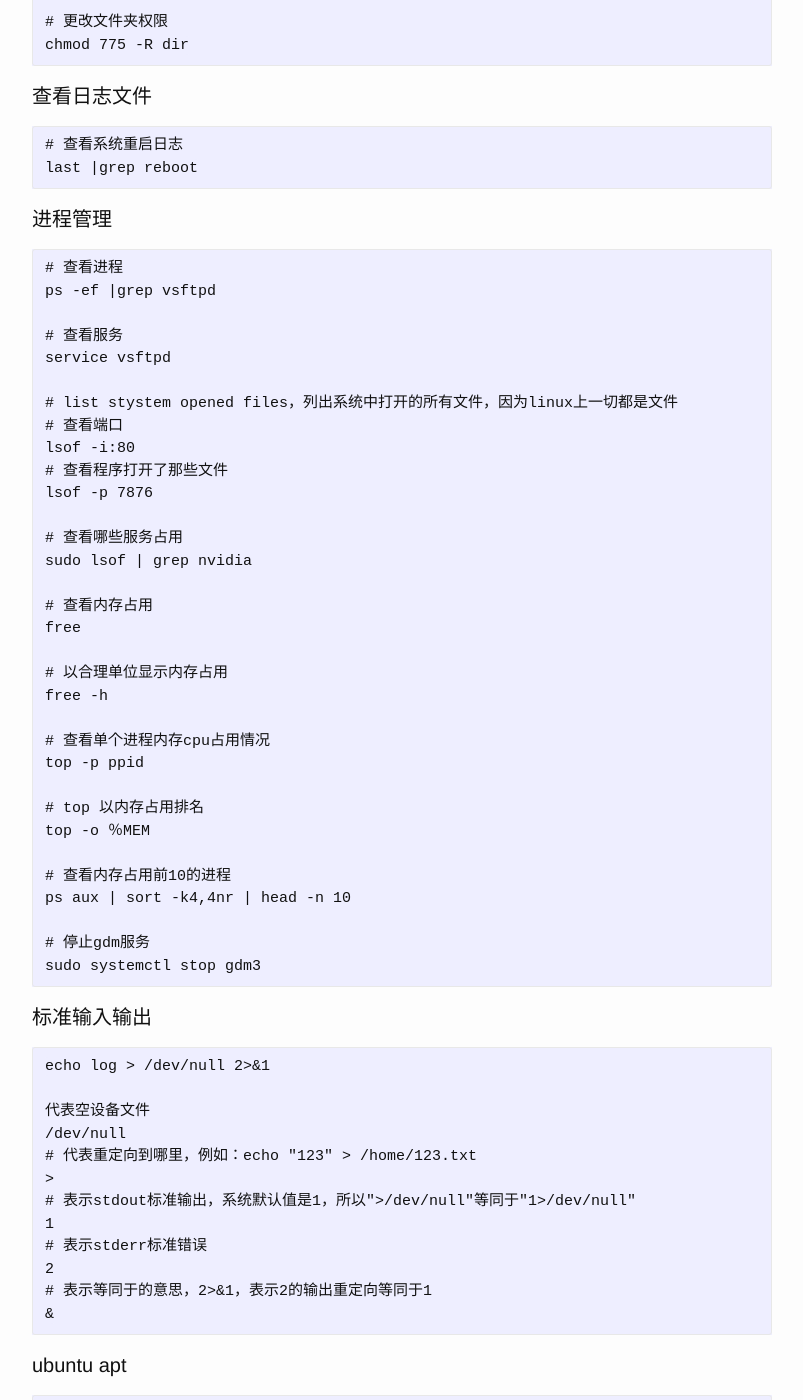
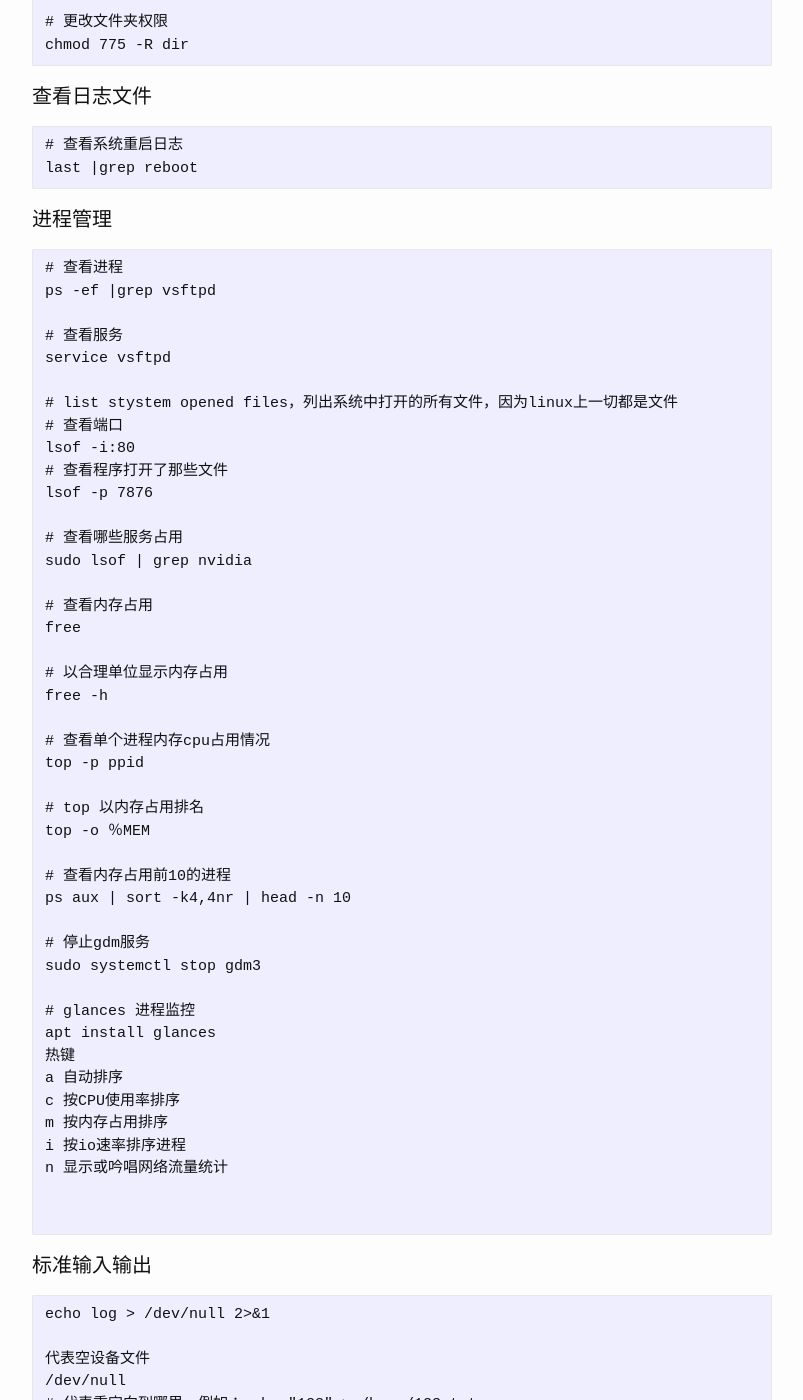
Before and after one commit to josephstalin117/josephstalin117.github.io, a Jekyll site: the page built from _posts/2016-04-04-linux.markdown, in a window 1280 px wide and 1400 px high, scrolled down 2255 px. Shown: the whole window, without its empty margins (238-1041 px from the left). Built offline with Jekyll 4.4.1, drawn with Linux system fonts in a browser that asks for light colours; some of the changed text lies outside the part shown.

Commit message:
add glances & add jq

````diff
--- a/_posts/2016-04-04-linux.markdown
+++ b/_posts/2016-04-04-linux.markdown
@@ -141,6 +141,17 @@ ps aux | sort -k4,4nr | head -n 10
 
 # 停止gdm服务
 sudo systemctl stop gdm3
+
+# glances 进程监控
+apt install glances
+热键
+a 自动排序
+c 按CPU使用率排序
+m 按内存占用排序
+i 按io速率排序进程
+n 显示或吟唱网络流量统计
+
+
 ```
 
 #### 标准输入输出
@@ -599,6 +610,12 @@ apt-get install poppler-utils
 pdftotext php-manual.pdf php-manual.txt
 ```
 
+格式化json
+```
+apt install jq
+cat json.txt | jq '.'
+```
+
 统计文件行数
 ```
 # c 统计字节数 l 统计行数 w 统计字数
````
